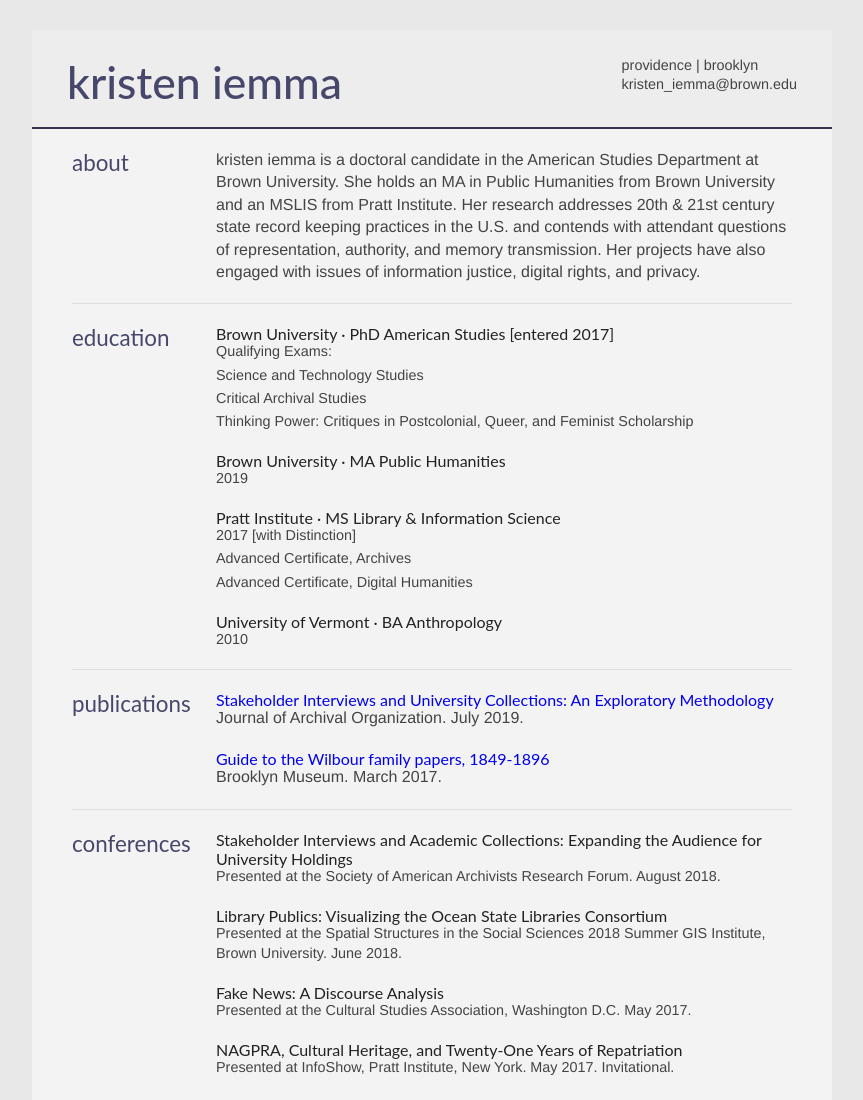
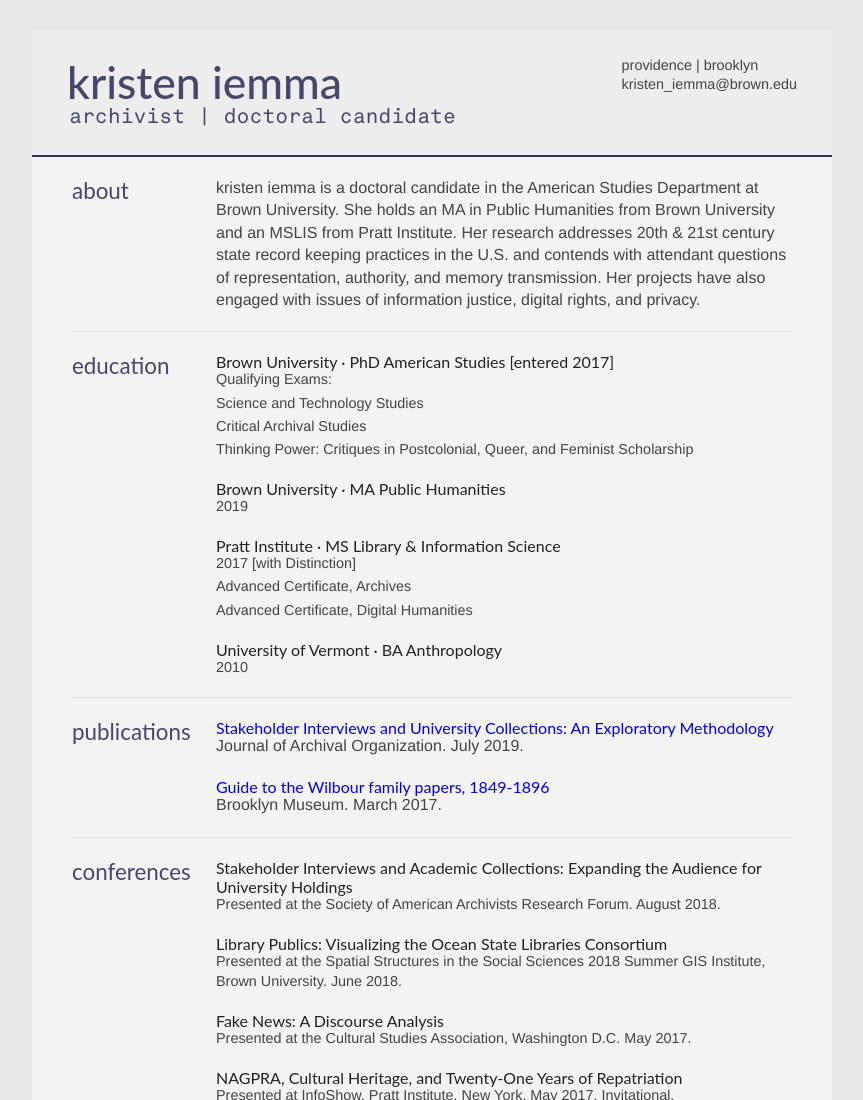
Before and after one commit to kiemma/kiemma.github.io, a plain HTML site: page index.html in a window 1280 px wide. Shown: the top 1100 px of the page, without its empty margins (208-1071 px from the left). Drawn offline with Linux system fonts and the light colour scheme.

Commit message:
updated subheading

```diff
--- a/index.html
+++ b/index.html
@@ -24,6 +24,7 @@
 
 				<div id="name">
 					<h1 class="quickFade delayTwo">kristen iemma</h1>
+					<h2 class="quickFade delayThree">archivist | doctoral candidate</h2>
 				</div>
 
 				<div id="contactDetails" class="quickFade delayFour">
```
